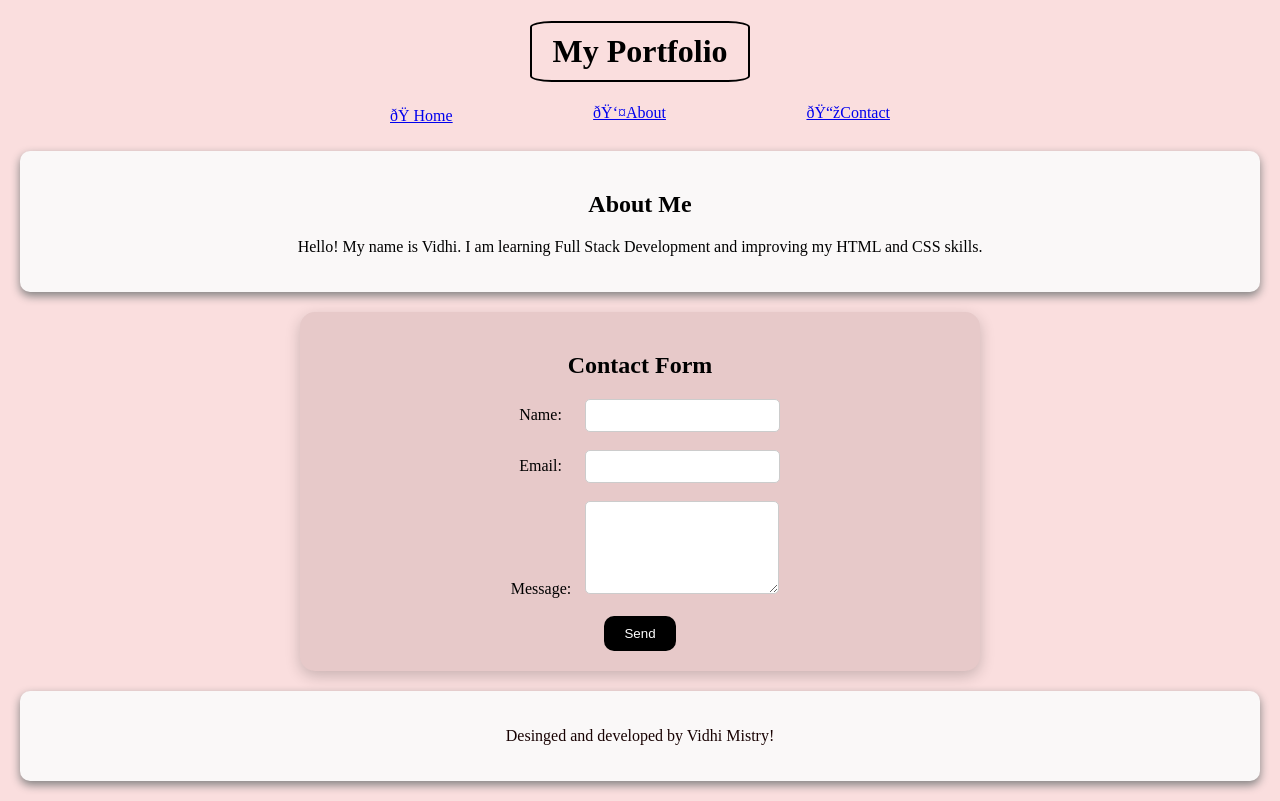
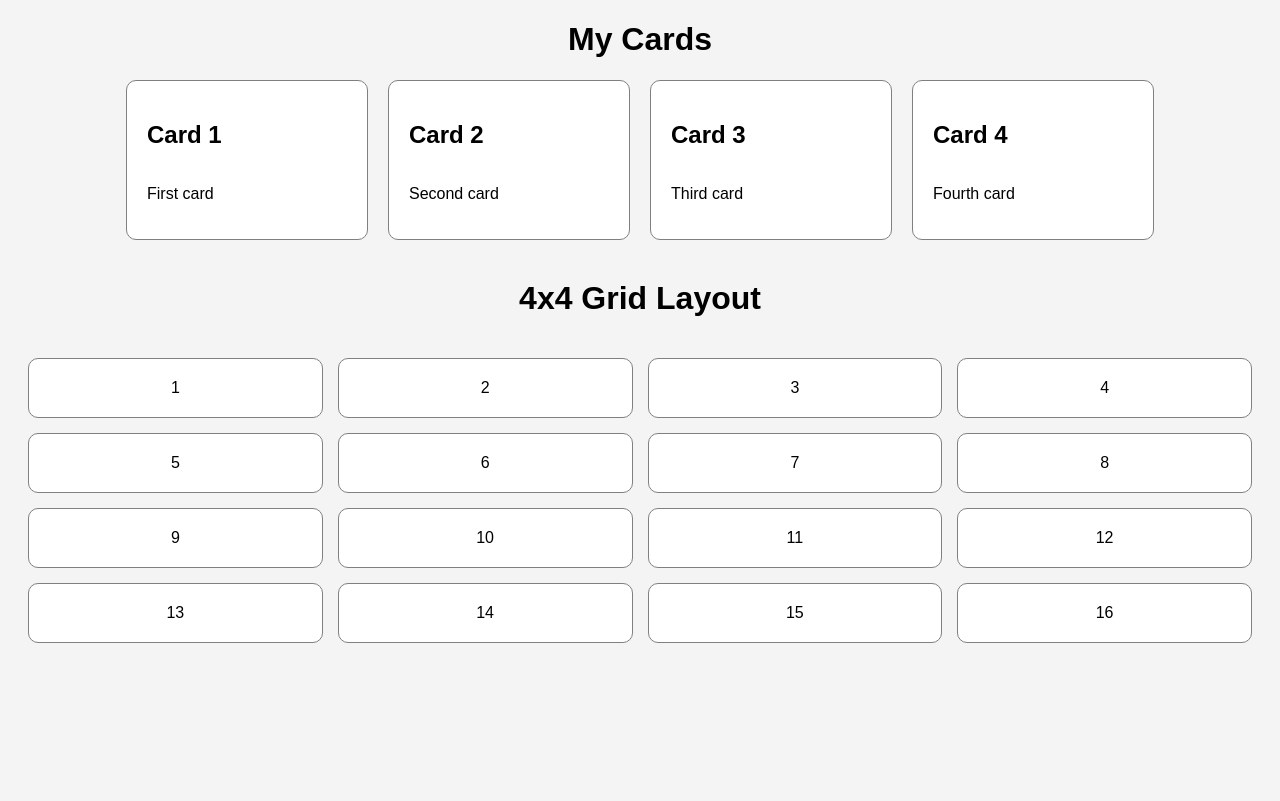
Before and after one commit to vidhimistry621-max/README.md, a PHP site: page / in a window 1280 px wide. After the commit the page ends 643 px from the top, so only its background shows below. Run offline with PHP 8.4, Linux system fonts and the light colour scheme.

Commit message:
Add files via upload
Day 6 – CSS Flexbox/Grid layout

```diff
--- a/index.html
+++ b/index.html
@@ -1,51 +1,62 @@
 <!DOCTYPE html>
 <html>
 <head>
-    <title>My Website</title>
+    <title>Card Layout</title>
     <link rel="stylesheet" href="style.css">
 </head>
 <body>
 
-    <header>
-        <h1>My Portfolio</h1>
+    <h1 class="title">My Cards</h1>
 
-        <nav>
-            <a href="#">🏠Home</a>
-            <a href="#">👤About</a>
-            <a href="#">📞Contact</a>
-        </nav>
-    </header>
+    <div class="container">
 
-    <section class="about">
-        <h2>About Me</h2>
-        <p>
-            Hello! My name is Vidhi. I am learning Full Stack Development
-            and improving my HTML and CSS skills.
-        </p>
-    </section>
+        <div class="card">
+            <h2>Card 1</h2>
+            <p>First card</p>
+        </div>
+
+        <div class="card">
+            <h2>Card 2</h2>
+            <p>Second card</p>
+        </div>
+
+        <div class="card">
+            <h2>Card 3</h2>
+            <p>Third card</p>
+        </div>
+
+        <div class="card">
+            <h2>Card 4</h2>
+            <p>Fourth card</p>
+        </div>
+         </div>
+    <h1 class="grid-title">4x4 Grid Layout</h1>
+
+<div class="grid-container">
+    <div class="box">1</div>
+    <div class="box">2</div>
+    <div class="box">3</div>
+    <div class="box">4</div>
+
+    <div class="box">5</div>
+    <div class="box">6</div>
+    <div class="box">7</div>
+    <div class="box">8</div>
+
+    <div class="box">9</div>
+    <div class="box">10</div>
+    <div class="box">11</div>
+    <div class="box">12</div>
+
+    <div class="box">13</div>
+    <div class="box">14</div>
+    <div class="box">15</div>
+    <div class="box">16</div>
+</div>
+
+</div>
 
 
-    <section class="form-section">
-        <h2>Contact Form</h2>
-
-
-        <form>
-            <label>Name:</label>
-            <input type="text"><br><br>
-
-            <label>Email:</label>
-            <input type="email"><br><br>
-
-            <label>Message:</label>
-            <textarea rows="5"></textarea><br><br>
-
-            <button type="submit">Send</button>
-        </form>
-    </section>
-
-    <footer>
-        <p>Desinged and developed by Vidhi Mistry!</p>
-    </footer>
 
 </body>
 </html>
--- a/style.css
+++ b/style.css
@@ -1,71 +1,45 @@
-body {
-    font-family: 'Times New Roman', Times, serif;
-    background-color: #ee8a8a46;
-    margin: 0;
+body{
+    font-family: Arial, sans-serif;
+    background-color: #f4f4f4;
+}
+
+h1{
     text-align: center;
 }
 
-.form-section {
-    width: 50%;
-    margin: 20px auto;
-    padding: 20px;
-    border: 2px solid black #070101;
-    border-radius: 15px ;
-    background-color: rgb(231, 201, 201);
-    box-shadow: 0px 5px 15px rgba(0,0,0,0.2);
-
-}
-label{
-    display: inline-block;
-    width: 80px;
+.container{
+    display: flex;
+    flex-direction: row;
+    justify-content: center;
+    align-items: center;
+    flex-wrap: wrap;
+    gap: 20px;
 }
 
-
-h1{
-    border: 2px solid black;
-    display: inline-block;
-    padding: 10px 20px;
-    border-radius: 10%;
-}
-nav{
-    display: flex;
-    justify-content: space-between;
-    width: 500px;
-    margin: auto;
-}
-button{
-    background-color: black;
-    color: white;
-    padding: 10px 20px;
-    border: none;
+.card{
+    display: grid;
+    background-color: white;
+    width: 200px;
+    padding: 20px;
+    border: 1px solid gray;
     border-radius: 10px;
 }
-
-button:hover{
-    background-color: #555;
-    cursor: pointer;
+.grid-title{
+    text-align: center;
+    margin-top: 40px;
 }
 
-.about{
-    background-color: rgb(250, 248, 248);
+.grid-container{
+    display: grid;
+    grid-template-columns: repeat(4, 1fr);
+    gap: 15px;
+    padding: 20px;
+}
+
+.box{
+    background-color: white;
+    padding: 20px;
+    border: 1px solid gray;
     border-radius: 10px;
-    padding: 20px;
-    margin: 20px;
-    box-shadow: 0px 4px 10px grey ;
+    text-align: center;
 }
-footer{
-    background-color: rgb(250, 248, 248);
-    color: rgb(24, 2, 2);
-    text-align: center;
-    padding: 10px;
-    border-radius: 10px;
-    padding: 20px ;
-    margin: 20px;
-    box-shadow: 0px 4px 10px grey ;
-}
-input,
-textarea{
-    border: 1px solid #ccc;
-    border-radius: 5px;
-    padding: 8px;
-}
```
